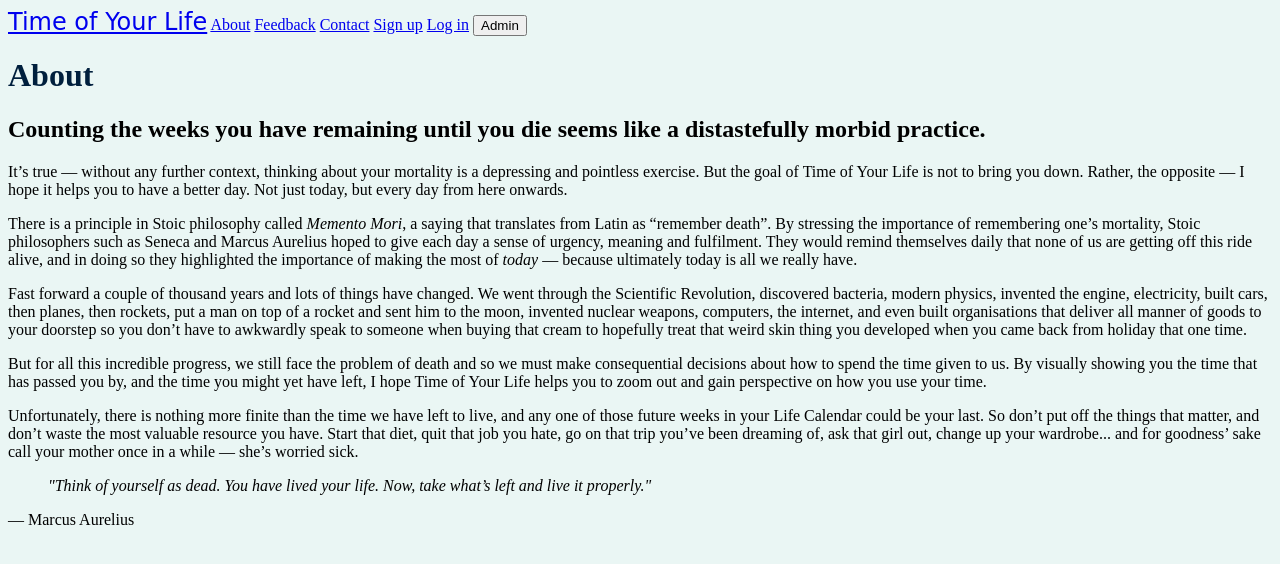
After one commit to juancoquet/time-of-your-life, a Django app: page /about/ in a window 1280 px wide. The commit adds this page. Shown: the top 564 px of the page. Run offline with Django 3.2, Linux system fonts and the light colour scheme; some libraries are stand-ins or nearby versions; some web fonts are replaced.

Commit message:
Add about page

```diff
--- a/countdown/views.py
+++ b/countdown/views.py
@@ -21,8 +21,6 @@ def home(request):
             dob = dob_form.cleaned_data['dob']
             return redirect(f'grid/{dob}')
     return render(request, 'home.html', {'dob_form': dob_form})
-
-# TODO: event does not override today week (html change)
 
 
 def grid(request, dob, event_name=None, event_date=None):
--- /dev/null
+++ b/templates/about.html
@@ -0,0 +1,38 @@
+{% extends 'base.html' %}
+
+{% block content %}
+  <h1>About</h1>
+  <h2>Counting the weeks you have remaining until you die seems like a distastefully morbid practice.</h2>
+  <p>
+    It’s true — without any further context, thinking about your mortality is a depressing and pointless exercise.
+    But the goal of Time of Your Life is not to bring you down. Rather, the opposite — I hope it helps you to have a better day.
+    Not just today, but every day from here onwards.
+  </p>
+  <p>
+    There is a principle in Stoic philosophy called <em>Memento Mori</em>, a saying that translates from Latin as “remember death”.
+    By stressing the importance of remembering one’s mortality, Stoic philosophers such as Seneca and Marcus Aurelius hoped to
+    give each day a sense of urgency, meaning and fulfilment. They would remind themselves daily that none of us are getting off
+    this ride alive, and in doing so they highlighted the importance of making the most of <em>today</em> — because ultimately today is
+    all we really have.
+  </p>
+  <p>
+    Fast forward a couple of thousand years and lots of things have changed.
+    We went through the Scientific Revolution, discovered bacteria, modern physics, invented the engine, electricity, built cars,
+    then planes, then rockets, put a man on top of a rocket and sent him to the moon, invented nuclear weapons, computers,
+    the internet, and even built organisations that deliver all manner of goods to your doorstep so you don’t have to awkwardly speak
+    to someone when buying that cream to hopefully treat that weird skin thing you developed when you came back from holiday that one time.
+  </p>
+  <p>
+    But for all this incredible progress, we still face the problem of death and so we must make consequential decisions about how to
+    spend the time given to us. By visually showing you the time that has passed you by, and the time you might yet have left,
+    I hope Time of Your Life helps you to zoom out and gain perspective on how you use your time.
+  </p>
+  <p>
+    Unfortunately, there is nothing more finite than the time we have left to live, and any one of those future weeks in your Life
+    Calendar could be your last. So don’t put off the things that matter, and don’t waste the most valuable resource you have.
+    Start that diet, quit that job you hate, go on that trip you’ve been dreaming of, ask that girl out, change up your wardrobe...
+    and for goodness’ sake call your mother once in a while — she’s worried sick.
+  </p>
+  <blockquote><em>"Think of yourself as dead. You have lived your life. Now, take what’s left and live it properly."</em></blockquote>
+  <p>— Marcus Aurelius</p>
+{% endblock content %}
--- a/templates/base.html
+++ b/templates/base.html
@@ -22,6 +22,7 @@
 <body>
     <nav>
         <a id="home" href="/">Time of Your Life</a>
+        <a id='about' href="{% url 'about' %}">About</a>
         <a id='feedback' href="{% url 'feedback' %}">Feedback</a>
         <a id='contact' href="{% url 'contact' %}">Contact</a>
         {% if not user.is_authenticated %}
--- a/timeofyourlife_v1/urls.py
+++ b/timeofyourlife_v1/urls.py
@@ -18,6 +18,7 @@ from django.contrib import admin
 from django.urls import include, path
 
 from countdown import views as countdown_views
+from .views import about
 
 urlpatterns = [
     path('admin/', admin.site.urls),
@@ -31,4 +32,5 @@ urlpatterns = [
     path('grid/', include('countdown.urls')),
     path('', countdown_views.home, name='home'),
     path('contact/', include('contact.urls')),
+    path('about/', about, name='about'),
 ]
--- /dev/null
+++ b/timeofyourlife_v1/views.py
@@ -0,0 +1,5 @@
+from django.shortcuts import render
+
+
+def about(request):
+    return render(request, 'about.html')
```
Also changed, not shown: functional_tests/test_new_visitor.py (+8 -0 lines).
